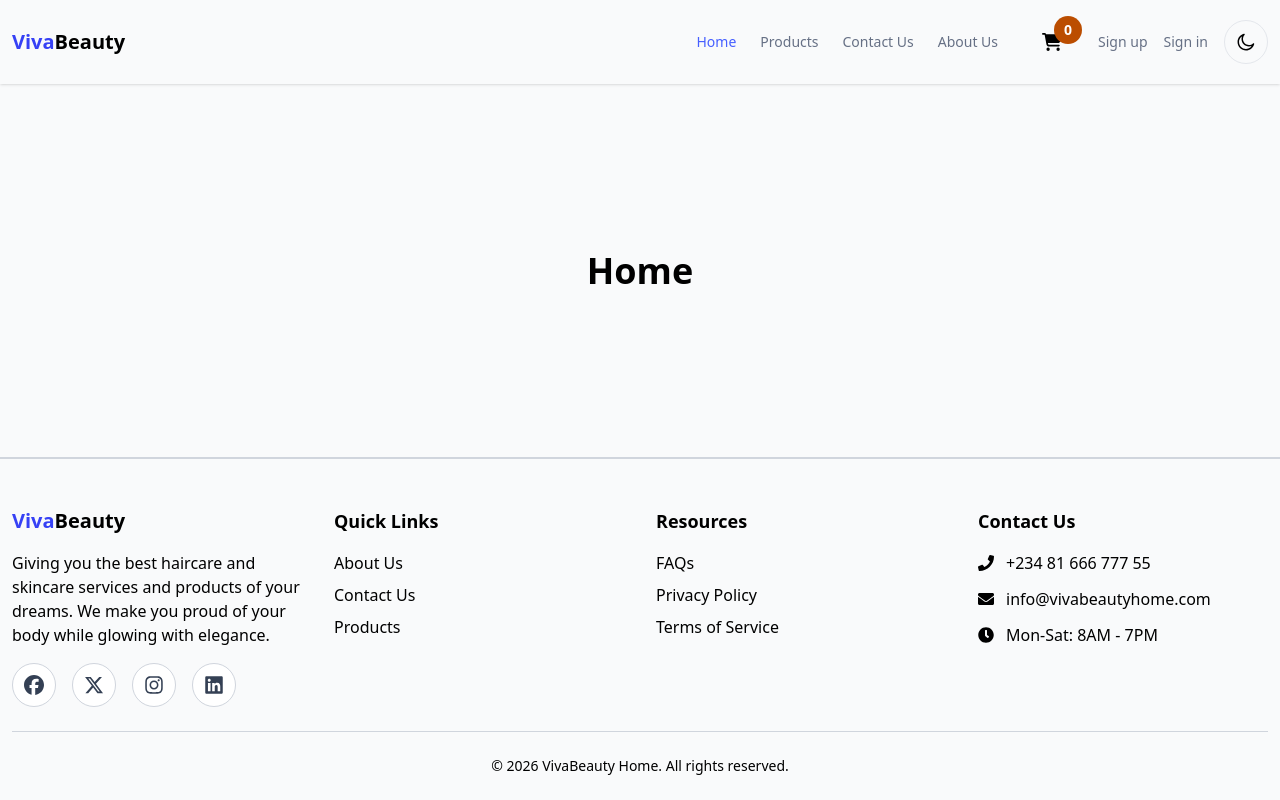
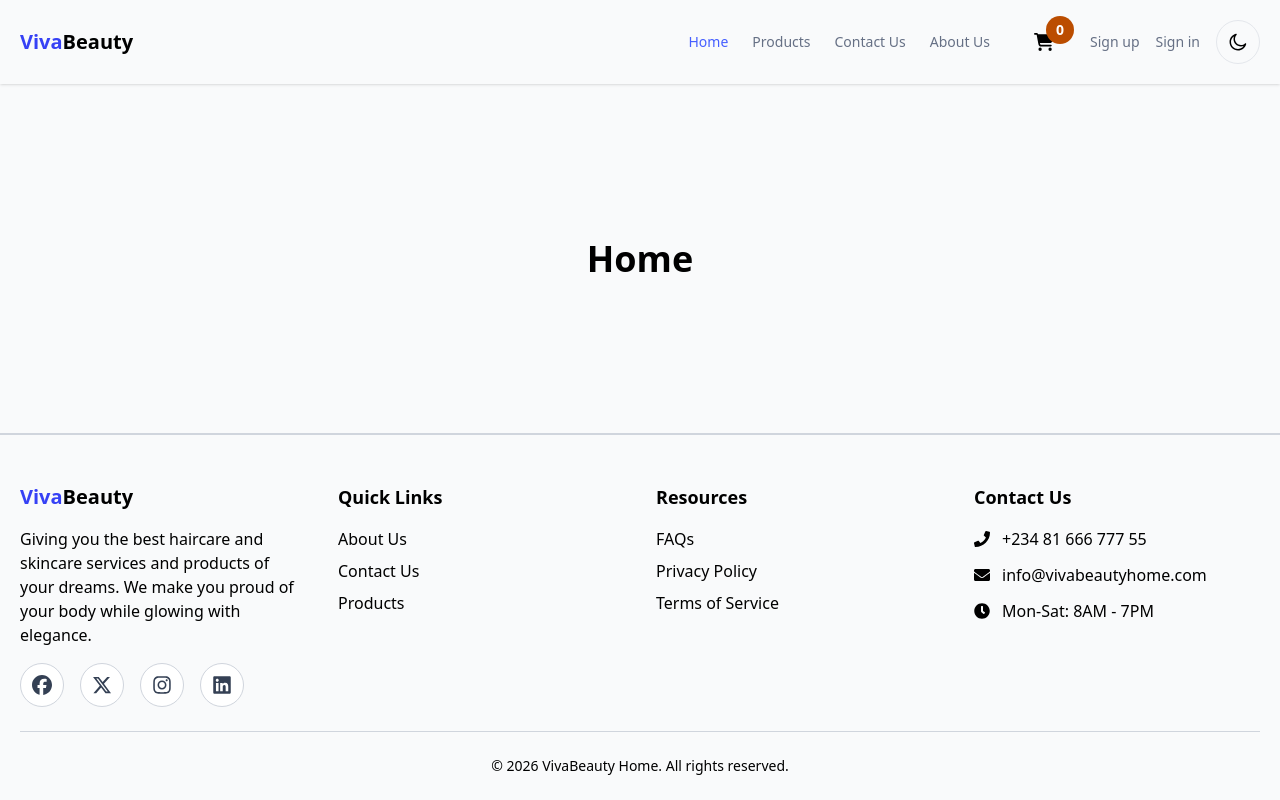
Before and after one commit to Judechuks/vivabeautyhome, a React (Vite) app in the folder frontend/: page / in a window 1280 px wide. Built offline with nearby package versions, Linux system fonts and the light colour scheme.

Commit message:
more inline padding on medium and larger screen devices

```diff
--- a/frontend/src/components/sections/Footer.jsx
+++ b/frontend/src/components/sections/Footer.jsx
@@ -31,7 +31,7 @@ const Footer = () => {
   return (
     <footer className="bg-gray-50 dark:bg-gray-900 dark:text-white py-6 md:pt-12 border-t-2 border-t-gray-300 dark:border-t-gray-700">
       {/* Hide footer on mobile devices, show these details in the about us page instead */}
-      <div className="hidden md:block containr mx-auto px-3">
+      <div className="hidden md:block containr mx-auto px-3 md:px-5">
         <div className="md:grid grid-cols-1 md:grid-cols-2 lg:grid-cols-4 gap-8">
           <div className="mb-6">
             <h3 className="text-xl font-bold mb-4">
--- a/frontend/src/components/sections/Header.jsx
+++ b/frontend/src/components/sections/Header.jsx
@@ -79,7 +79,7 @@ const Header = () => {
   // Default Nav Link if no user [For Mobile]
 
   return (
-    <header className="px-3 py-5 flex gap-2 items-center justify-between bg-gray-50 dark:bg-gray-900 dark:text-white shadow dark:shadow-md">
+    <header className="px-3 md:px-5 py-5 flex gap-2 items-center justify-between bg-gray-50 dark:bg-gray-900 dark:text-white shadow dark:shadow-md">
       <Logo />
       <div className="flex-1">
         {/* Desktop navigation */}
```
